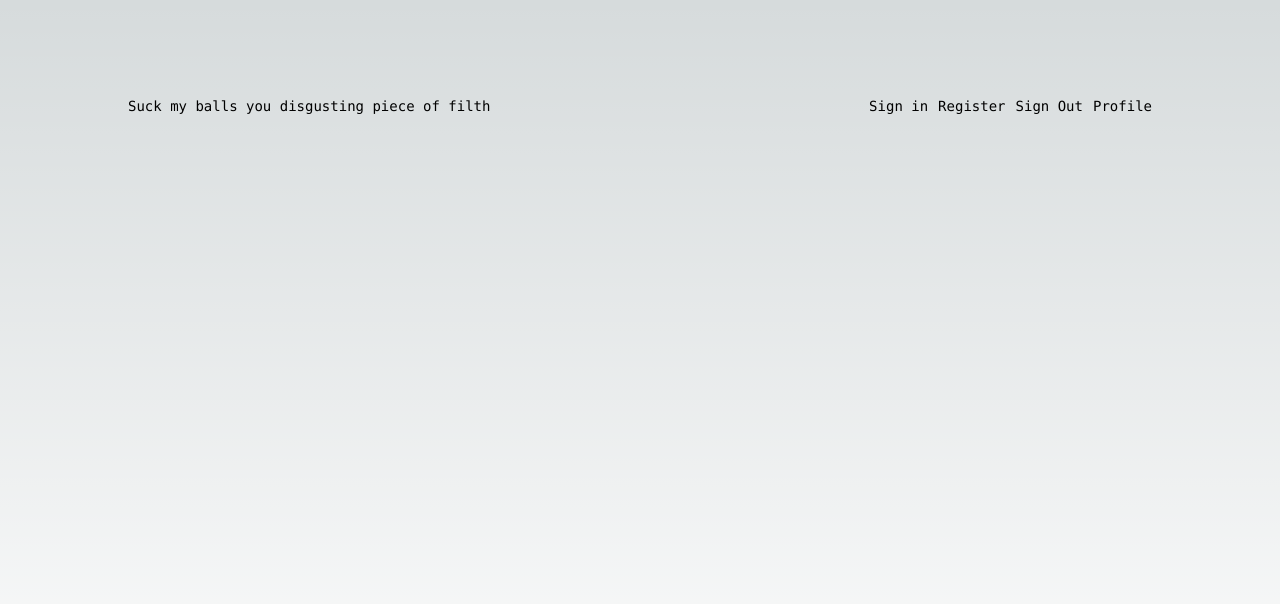
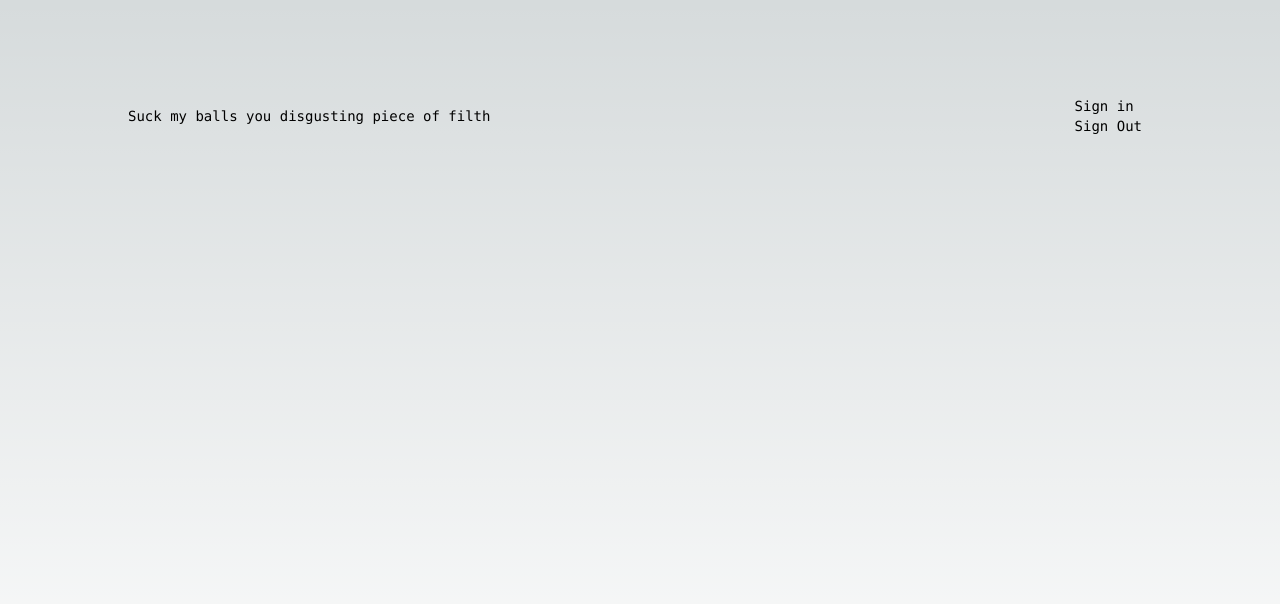
Before and after one commit to Blugil/magicmemorizer, a Next.js app: page / in a window 1280 px wide. Shown: the top 604 px of the page. Built offline with nearby package versions, Linux system fonts and the light colour scheme.

Commit message:
working google oauth implemented

```diff
--- a/next.config.js
+++ b/next.config.js
@@ -1,5 +1,4 @@
 /** @type {import('next').NextConfig} */
-const nextConfig = {
-}
+const nextConfig = {}
 
 module.exports = nextConfig
--- a/src/app/api/auth/nothing.ts
+++ /dev/null
@@ -1,5 +0,0 @@
-//import { authOptions } from "@/lib/auth";
-//import NextAuth from "next-auth";
-//
-//const handler = NextAuth(authOptions);
-//export { handler as GET, handler as POST };
--- /dev/null
+++ b/src/app/api/auth/session/route.ts
@@ -0,0 +1,12 @@
+import { getServerSession } from "next-auth";
+import { authOptions } from "@/lib/auth";
+import { NextResponse } from "next/server";
+
+export async function GET(request: Request) {
+  const session = await getServerSession(authOptions);
+
+  return NextResponse.json({
+    authenticated: !!session,
+    session,
+  });
+}
--- a/src/app/me.tsx
+++ /dev/null
@@ -1,11 +0,0 @@
-import { useSession } from "next-auth/react"
-
-export default function MePage() {
-  const { data } = useSession()
-
-  return (
-    <div>
-      <pre>{JSON.stringify(data, null, 2)}</pre>
-    </div>
-  )
-}
--- /dev/null
+++ b/src/app/me/page.tsx
@@ -0,0 +1,14 @@
+"use client"
+import { authOptions } from '@/lib/auth';
+import { getServerSession } from 'next-auth';
+
+
+export default async function mepage() {
+  const session = await getServerSession(authOptions);
+  console.log(session);
+  return (
+    <div>
+      <pre>{JSON.stringify(session?.user, null, 2)}</pre>
+    </div>
+  )
+}
--- a/src/app/page.tsx
+++ b/src/app/page.tsx
@@ -1,23 +1,21 @@
-import Image from 'next/image'
-import { SessionProvider } from "next-auth/react"
-
 import {
   LoginButton,
   LogoutButton,
-  ProfileButton,
-  RegisterButton,
 } from "@/components/buttons.component";
 
-export default function Home() {
+
+export default async function Home() {
   return (
     <div className="z-10 w-full max-w-5xl items-center justify-between font-mono text-sm lg:flex">
      Suck my balls you disgusting piece of filth
-     <div>
-        <LoginButton />
-        <RegisterButton />
-        <LogoutButton />
-        <ProfileButton />
-      </div>
+     <ul>
+        <li>
+          <LoginButton />
+        </li>
+        <li>
+          <LogoutButton />
+        </li>
+      </ul>
     </div>
   )
 }
--- a/src/components/buttons.component.tsx
+++ b/src/components/buttons.component.tsx
@@ -11,14 +11,6 @@ export const LoginButton = () => {
   );
 };
 
-export const RegisterButton = () => {
-  return (
-    <Link href="/register" style={{ marginRight: 10 }}>
-      Register
-    </Link>
-  );
-};
-
 export const LogoutButton = () => {
   return (
     <button style={{ marginRight: 10 }} onClick={() => signOut()}>
@@ -26,7 +18,3 @@ export const LogoutButton = () => {
     </button>
   );
 };
-
-export const ProfileButton = () => {
-  return <Link href="/profile">Profile</Link>;
-};
```
Also changed, not shown: src/middleware.ts (renamed from middleware.ts).
